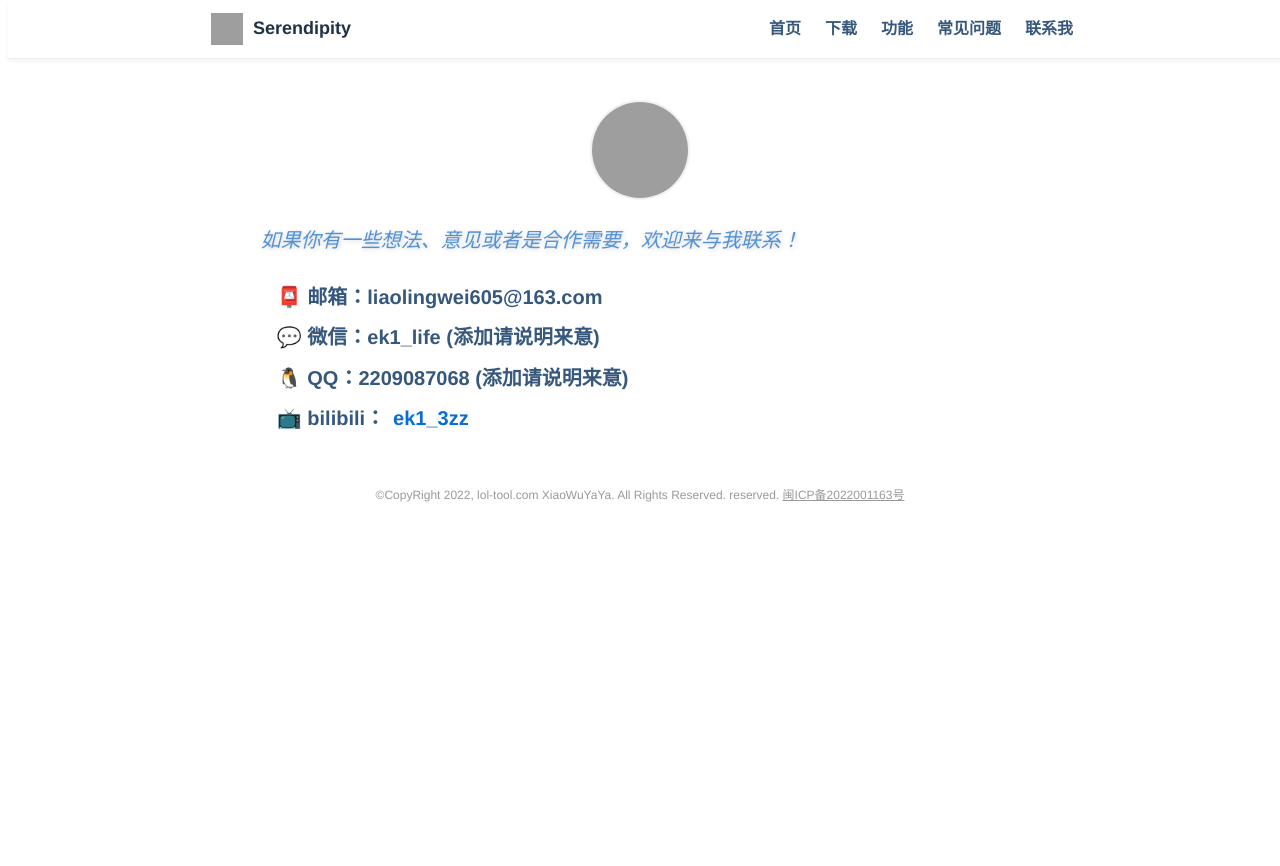
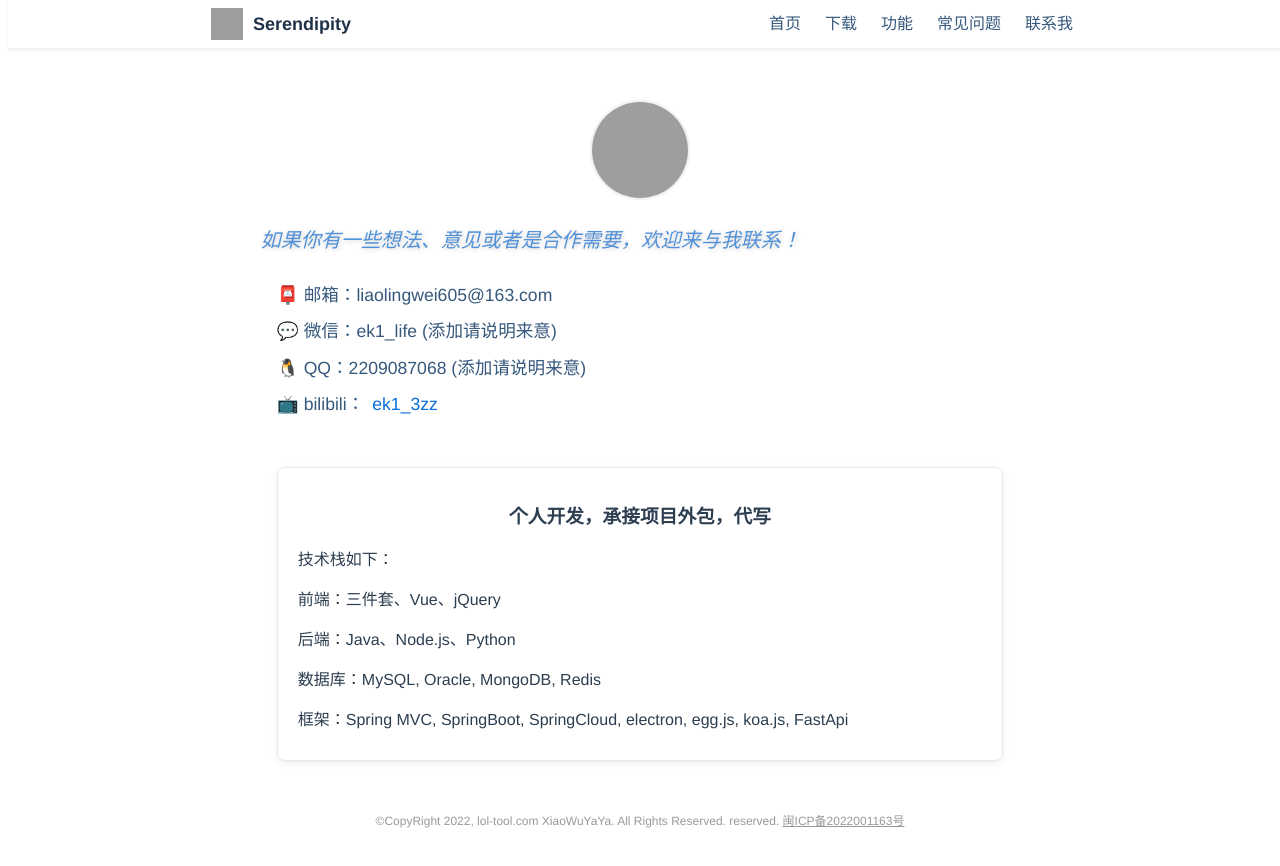
Before and after one commit to xiaowuyaya/tik-web, a Vue app: page /connect in a window 1280 px wide. Shown: the top 866 px of the page. Built offline with nearby package versions, Linux system fonts and the light colour scheme; grey boxes are pictures that could not be loaded.

Commit message:
feat: 修改样式

```diff
--- a/src/components/layout.vue
+++ b/src/components/layout.vue
@@ -67,7 +67,7 @@ const routerTo = (index) => {
   display: flex;
   flex-direction: row;
   justify-content: space-around;
-  padding: 0.8rem 0;
+  padding: 0.5rem 0;
   border-bottom: 1px solid #edf2f7;
   background-color: #fff;
   position: fixed;
@@ -110,7 +110,7 @@ const routerTo = (index) => {
   white-space: nowrap;
   text-align: center;
   color: #36587c;
-  font-weight: 600;
+  font-weight: 500;
   border-width: 1px;
   border-color: transparent;
   background-color: transparent;
--- a/src/views/connect.vue
+++ b/src/views/connect.vue
@@ -7,6 +7,14 @@
       <h2 class="desc">💬 微信：ek1_life (添加请说明来意)</h2>
       <h2 class="desc">🐧 QQ：2209087068 (添加请说明来意)</h2>
       <h2 class="desc">📺 bilibili：<a href="https://space.bilibili.com/30368302">ek1_3zz</a></h2>
+      <div class="introduce">
+        <h3 align="center">个人开发，承接项目外包，代写</h3>
+        <p>技术栈如下：</p>
+        <p>前端：三件套、Vue、jQuery</p>
+        <p>后端：Java、Node.js、Python</p>
+        <p>数据库：MySQL, Oracle, MongoDB, Redis</p>
+        <p>框架：Spring MVC, SpringBoot, SpringCloud, electron, egg.js, koa.js, FastApi</p>
+      </div>
     </div>
   </div>
 </template>
@@ -53,8 +61,8 @@ import { logoUrl } from "../config/index";
   width: 100%;
   margin: 0 0 0.5rem 1rem;
   line-height: 1.625;
-  font-size: 1.25rem;
-  font-weight: 600;
+  font-size: 1.1rem;
+  font-weight: 500;
   color: #36587c;
   text-align: left;
 }
@@ -71,4 +79,12 @@ a {
   margin-left: 8px;
   /*font-size: 14px !important;*/
 }
+
+.introduce{
+  border: 1px solid #e8e8e8;
+  border-radius: 8px;
+  padding: 14px 20px;
+  margin: 3rem 16px;
+  box-shadow: 0 2px 8px -2px rgb(5 8 82 / 12%);
+}
 </style>
--- a/src/views/index.vue
+++ b/src/views/index.vue
@@ -243,7 +243,7 @@ const changeImg = (index) => {
 .content > .selection > .box {
   width: 230px;
   /*padding: 10px;*/
-  text-align: ce;
+  text-align: center;
   border: 1px solid #e8e8e8;
   border-radius: 8px;
   padding: 14px 20px;
--- a/src/views/qa.vue
+++ b/src/views/qa.vue
@@ -143,7 +143,7 @@ const feedBackGo = () => {
   margin: 0 0 0.5rem 1rem;
   line-height: 1.625;
   font-size: 1rem;
-  font-weight: 600;
+  font-weight: 500;
   color: #36587c;
   text-align: left;
 }
```
